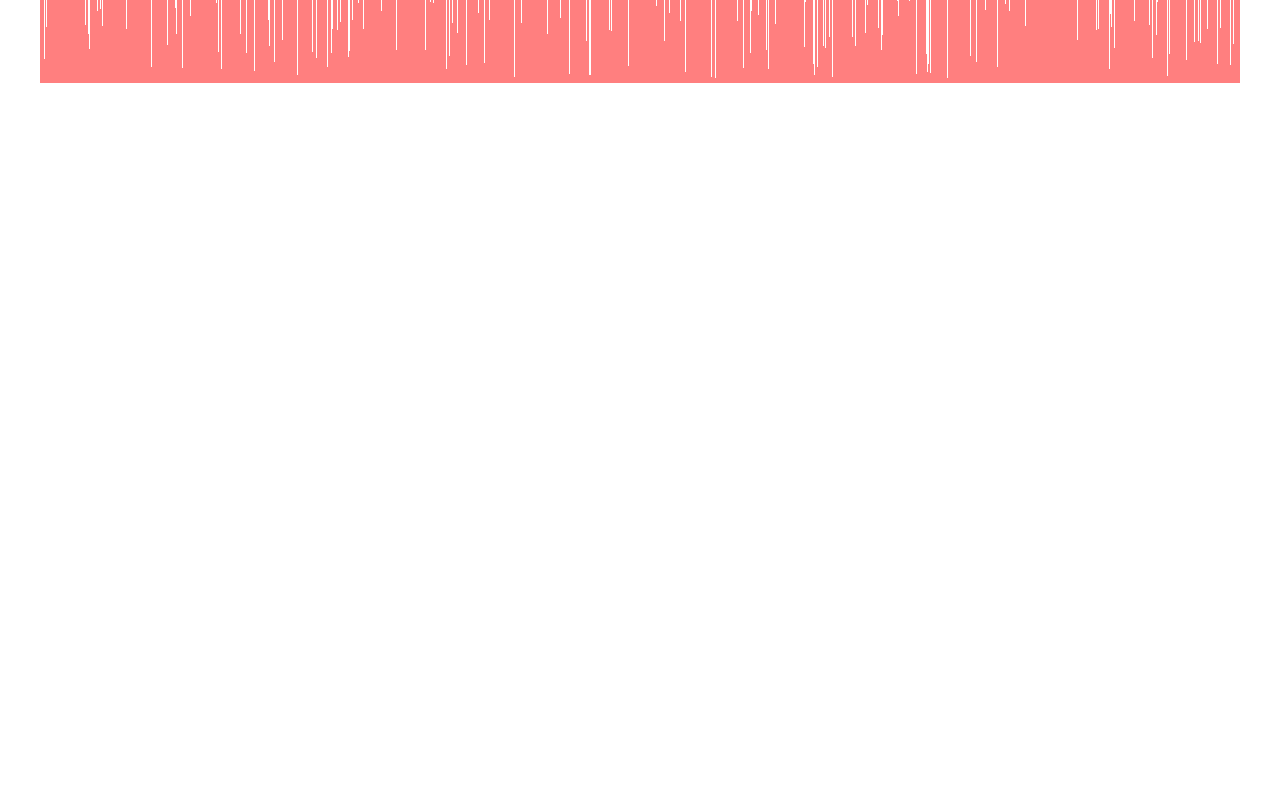
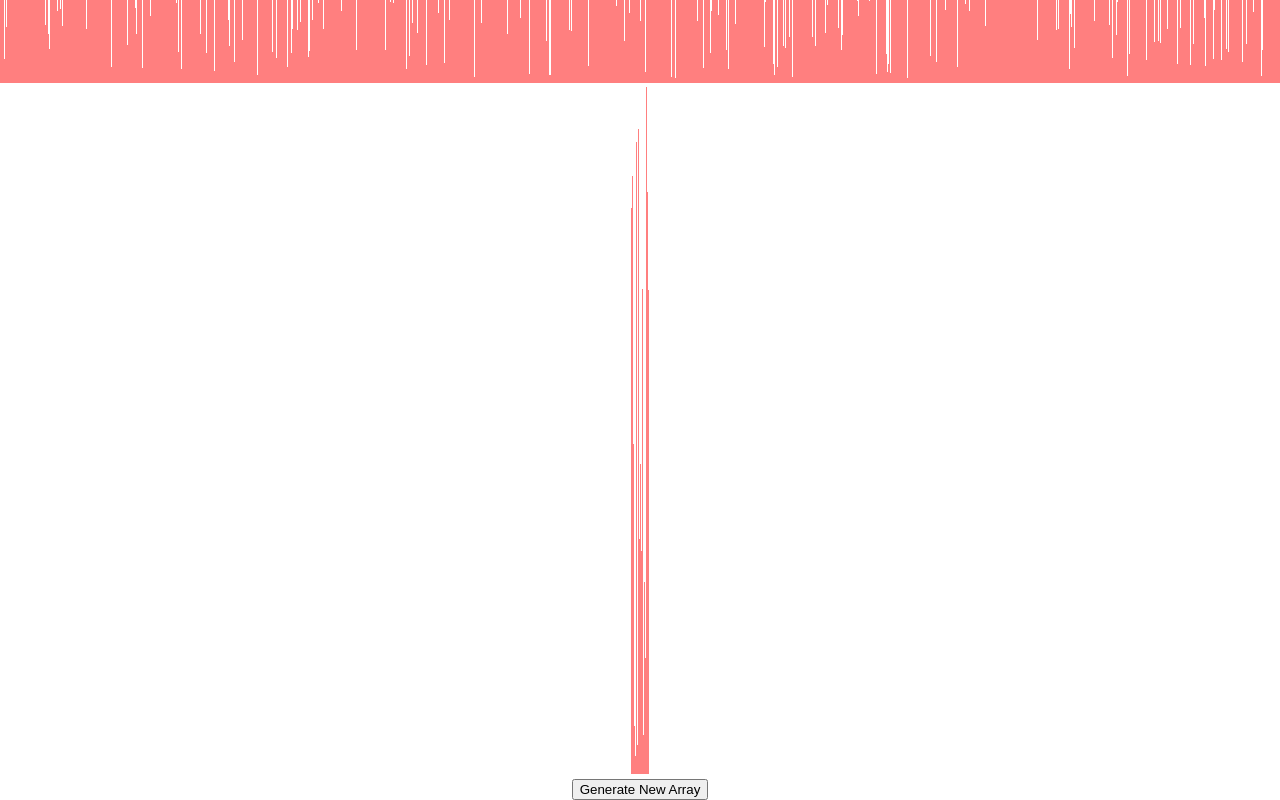
Before and after one commit to xterra111/viewsort, a React (Create React App) app: page / in a window 1280 px wide. Shown: the part 617-1417 px from the top of the page. Before the commit the page ends 800 px from the top, so only its background shows below. Built offline with nearby package versions, Linux system fonts and the light colour scheme.

Commit message:
Added reset Array Btn to reset lines generated

```diff
--- a/src/SortViewer/SortViewer.js
+++ b/src/SortViewer/SortViewer.js
@@ -14,20 +14,30 @@ const SortViewer = () => {
 	// };
 
 	useEffect(() => {
-		for (let i = 0; i < 600; i++) {
+		for (let i = 0; i < 649; i++) {
 			startArr.push(Math.floor(Math.random() * (700 - 5 + 1) + 5));
 
 			setLoaded(true);
 		}
 		console.log(startArr);
-	}, []); // end useEffect ;
+	}, [startArr]); // end useEffect ;
 
+	//reset array
+	const resetArray = () => {
+		setStartArr([]);
+		setLoaded(false);
+
+		console.log(startArr);
+	};
 	return (
 		<div className="linecontainer">
 			{" "}
 			{startArr.map((item, index) => (
 				<div className="bar" key={index} style={{ height: `${item}px` }}></div>
 			))}
+			<div>
+				<button onClick={resetArray}>Generate New Array</button>
+			</div>
 		</div>
 	);
 };
```
